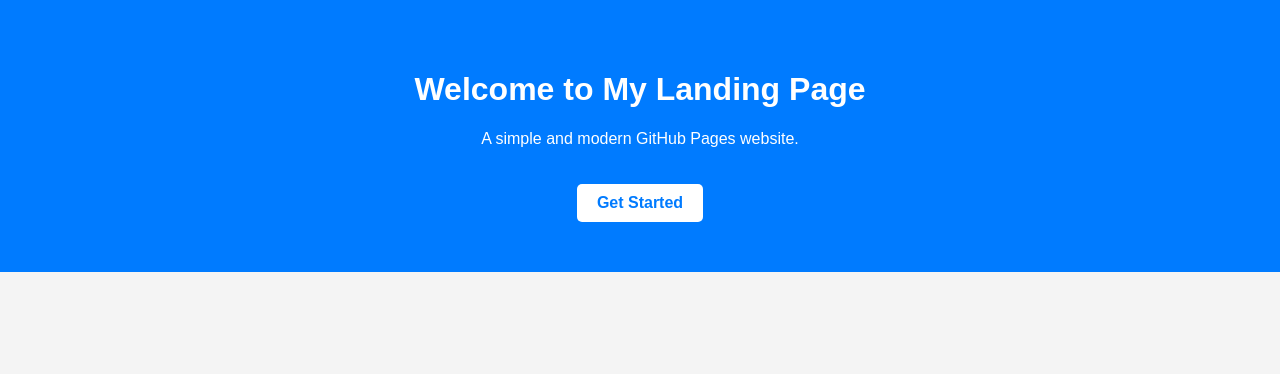
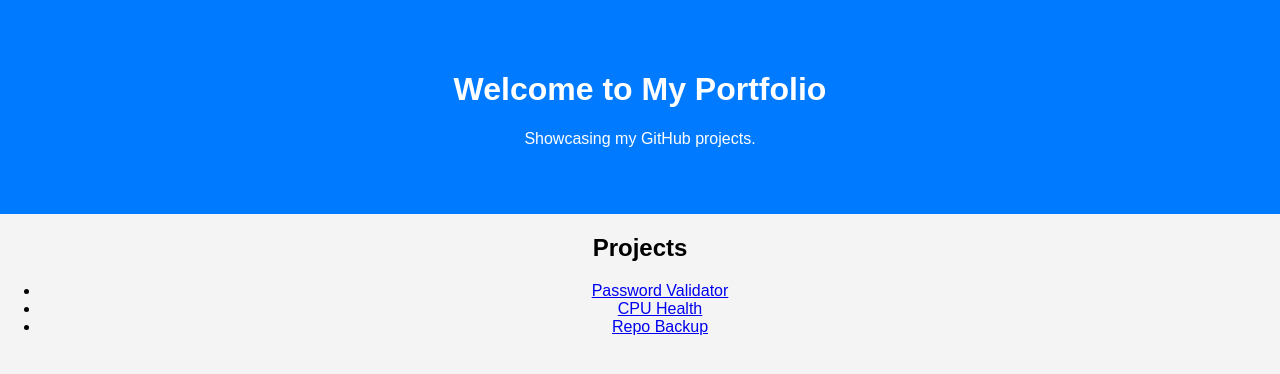
Before and after one commit to thirumalai-py/thirumalai-py.github.io, a plain HTML site: page index.html in a window 1280 px wide. Drawn offline with Linux system fonts and the light colour scheme.

Commit message:
Add the GIT project links

```diff
--- a/index.html
+++ b/index.html
@@ -3,14 +3,21 @@
 <head>
     <meta charset="UTF-8">
     <meta name="viewport" content="width=device-width, initial-scale=1.0">
-    <title>My Landing Page</title>
+    <title>My Portfolio</title>
     <link rel="stylesheet" href="style.css">
 </head>
 <body>
     <header>
-        <h1>Welcome to My Landing Page</h1>
-        <p>A simple and modern GitHub Pages website.</p>
-        <a href="#" class="btn">Get Started</a>
+        <h1>Welcome to My Portfolio</h1>
+        <p>Showcasing my GitHub projects.</p>
     </header>
+    <section>
+        <h2>Projects</h2>
+        <ul>
+            <li><a href="https://github.com/thirumalai-py/password-validator" target="_blank">Password Validator</a></li>
+            <li><a href="https://github.com/thirumalai-py/cpu-health" target="_blank">CPU Health</a></li>
+            <li><a href="https://github.com/thirumalai-py/repo-backup" target="_blank">Repo Backup</a></li>
+        </ul>
+    </section>
 </body>
 </html>
```
